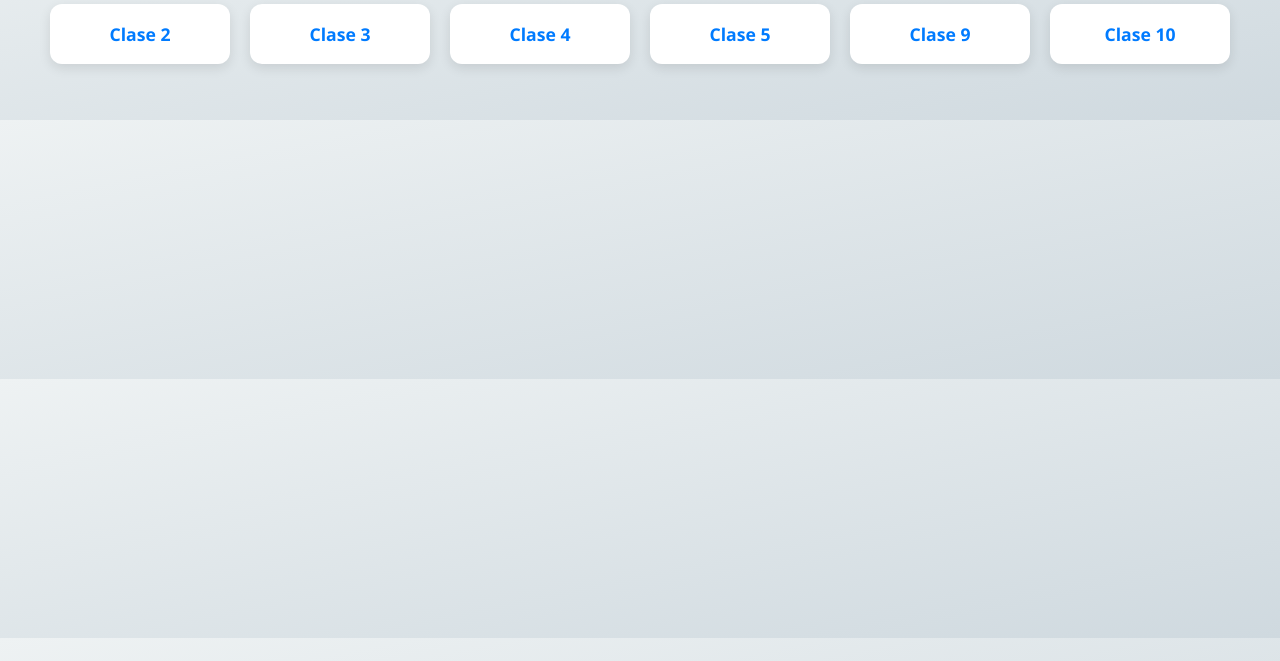
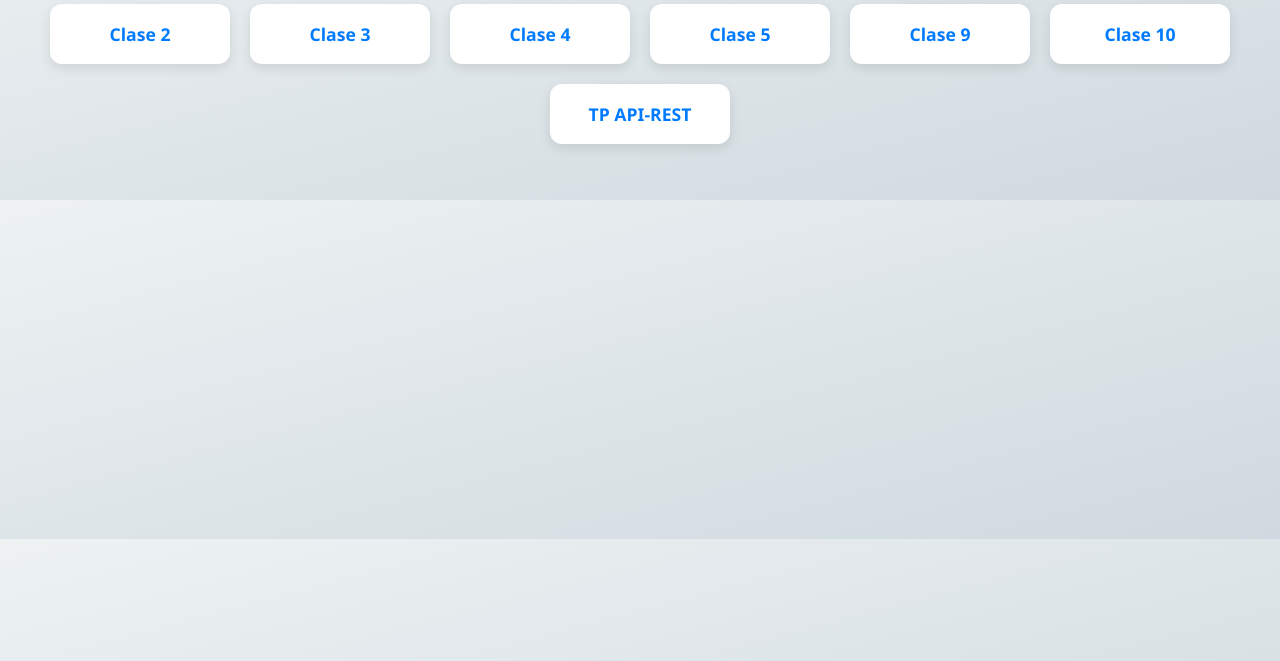
Before and after one commit to Axhy2/DAW2025, a plain HTML site: page index.html in a window 1280 px wide. Shown: the part 139-800 px from the top of the page. Drawn offline with Linux system fonts and the light colour scheme.

Commit message:
TP-API_REST: Acceso desde github pages

```diff
--- a/index.html
+++ b/index.html
@@ -15,6 +15,7 @@
     <li><a href="Clase 5/index.html">Clase 5</a></li>
     <li><a href="Clase 9/index.html">Clase 9</a></li>
     <li><a href="Clase 10/index.html">Clase 10</a></li>
+    <li><a href="TP API REST/index.html">TP API-REST</a></li>
   </ul>
 </body>
 </html>
```
